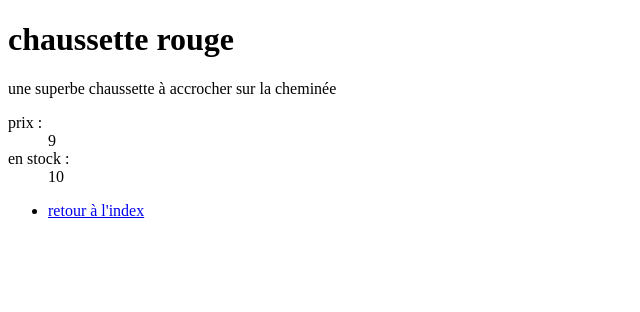
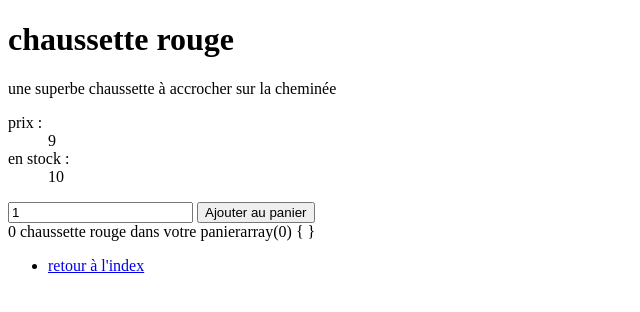
Before and after one commit to Aeonia/Mycart, a PHP site: page /read.php?id=1 in a window 1280 px wide. Shown: the top 312 px of the page, without its empty margins (0-640 px from the left). Run offline with PHP 8.4, Linux system fonts and the light colour scheme; data comes from the database, SQL or seed files in the repository.

Commit message:
ajout de plusieurs elements dans un panier

```diff
--- a/read.php
+++ b/read.php
@@ -1,11 +1,32 @@
 <?php
-
+session_start();
 require __DIR__.'/models/Product.php';
 
-$todo = null;
+$product = null;
+$id = 0;
 
 if (isset($_GET['id'])) {
     $product = Product::read($_GET['id']);
+    $id=$_GET['id'];
+}
+
+$quantite = 0;
+if (isset($_POST['quantite']) && is_numeric($_POST['quantite'])) {
+	$quantite=$_POST['quantite'];
+}
+
+
+
+if (!isset($_SESSION['panier'])){
+	$_SESSION['panier'] = array();
+}
+
+$panier = $_SESSION['panier'];
+
+if (isset($panier) && $id > 0 && $quantite > 0) {
+	$panier = array($id => 'id', $quantite => 'quantite');
+  array_push( $panier['id'],$id);
+         array_push( $panier['quantite'],$quantite);
 }
 
 require __DIR__.'/views/products/read.php';
--- a/views/products/read.php
+++ b/views/products/read.php
@@ -21,7 +21,20 @@
           <dd><?php echo $product['quantity']; ?></dd>
         </dl>
       </aside>
+      <form action="" method="post">
+      <input type="number" name="quantite" value="1">
+      <input type="hidden" name="id" value="<?php echo $id; ?>">
+      <input type="submit" value="Ajouter au panier">
+      </form>
+         <?php //$n = count($_SESSION['panier']);
+        //for ($i = 0; $i<$n; $i++) {
+        echo $quantite.' '.$product['title']." dans votre panier";
+        //echo $_SESSION['panier']['id'];
+        //}
+        var_dump($panier);
+        ?>
     <?php endif; ?>
+
     <ul>
       <li><a href="index.php">retour à l'index</a></li>
     </ul>
```
Also changed, not shown: test.php (added, +9 -0 lines).
